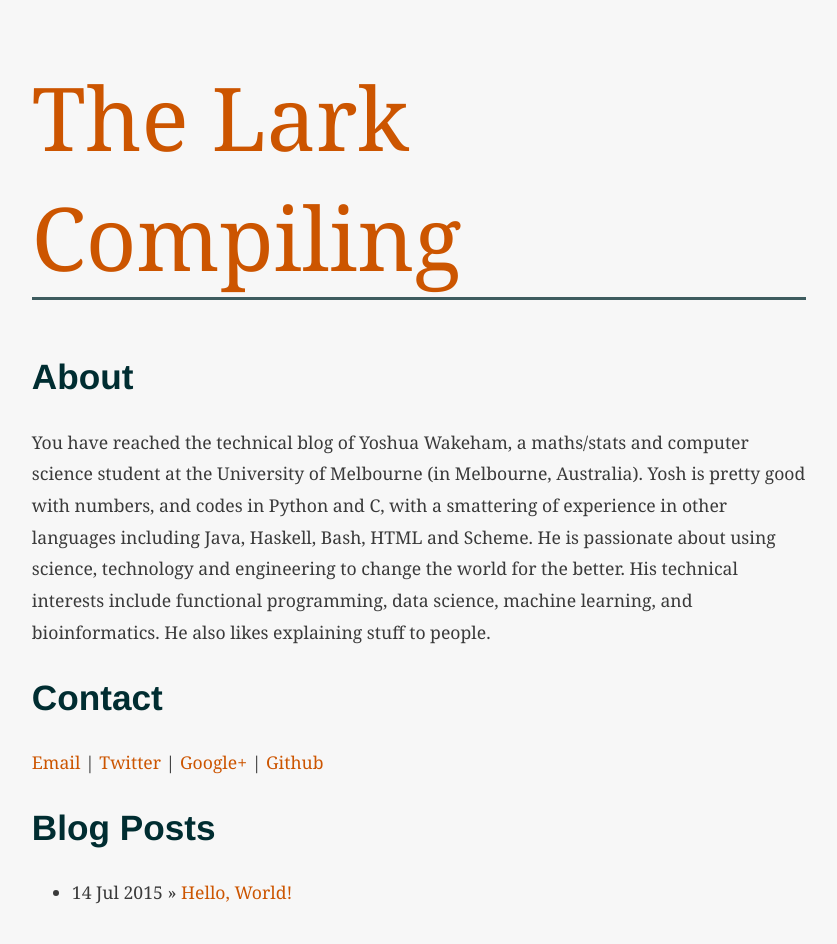
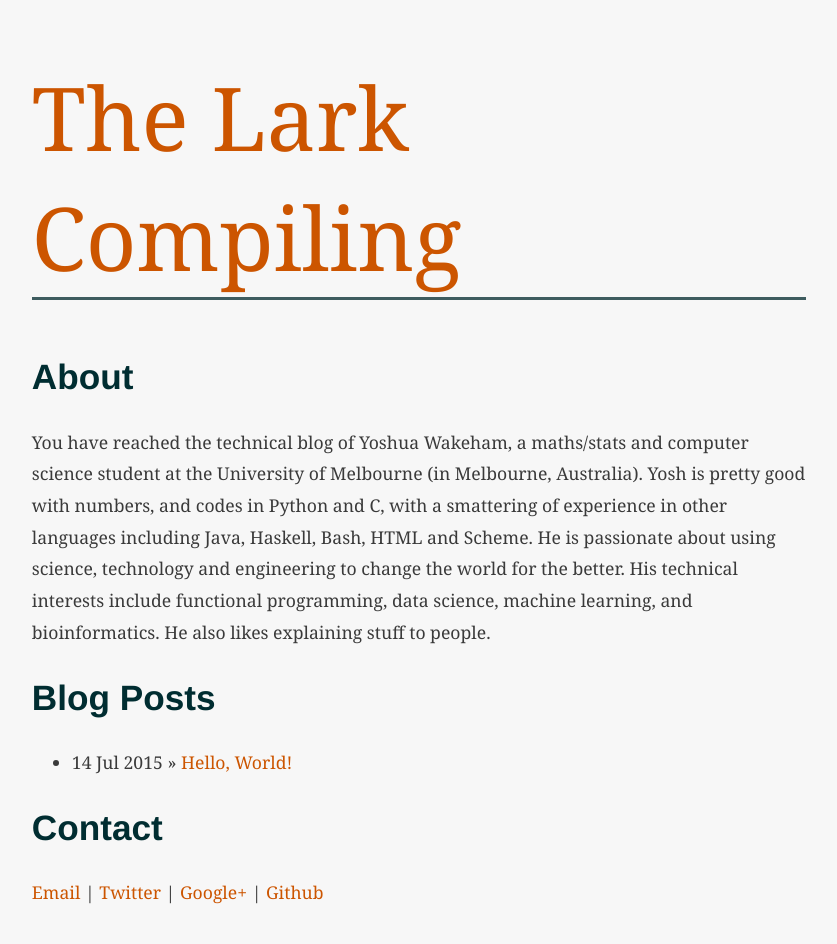
Before and after one commit to yoshw/yoshw.github.io, a Jekyll site: the page built from index.html, in a window 1280 px wide. Shown: the whole page, without its empty margins (221-1058 px from the left). Built offline with Jekyll 4.4.1, drawn with Linux system fonts in a browser that asks for light colours; some of the changed lines change nothing that is shown.

Commit message:
Reorder sections on homepage

```diff
--- a/index.html
+++ b/index.html
@@ -8,9 +8,6 @@ title: The Lark Compiling
 
   <p>You have reached the technical blog of Yoshua Wakeham, a maths/stats and computer science student at the University of Melbourne (in Melbourne, Australia). Yosh is pretty good with numbers, and codes in Python and C, with a smattering of experience in other languages including Java, Haskell, Bash, HTML and Scheme. He is passionate about using science, technology and engineering to change the world for the better. His technical interests include functional programming, data science, machine learning, and bioinformatics. He also likes explaining stuff to people.</p>
 
-  <h2>Contact</h2>
-  <p><a href="mailto:yoshwakeham@gmail.com">Email</a> | <a href="http://twitter.com/yoshw">Twitter</a> | <a href="http://plus.google.com/+YoshuaWakeham/">Google+</a> | <a href="http://github.com/yoshw">Github</a></p>
-
   <h2>Blog Posts</h2>
   <ul class="posts">
     {% for post in site.posts %}
@@ -18,3 +15,6 @@ title: The Lark Compiling
     {% endfor %}
   </ul>
 </div>
+
+  <h2>Contact</h2>
+  <p><a href="mailto:yoshwakeham@gmail.com">Email</a> | <a href="http://twitter.com/yoshw">Twitter</a> | <a href="http://plus.google.com/+YoshuaWakeham/">Google+</a> | <a href="http://github.com/yoshw">Github</a></p>
```
